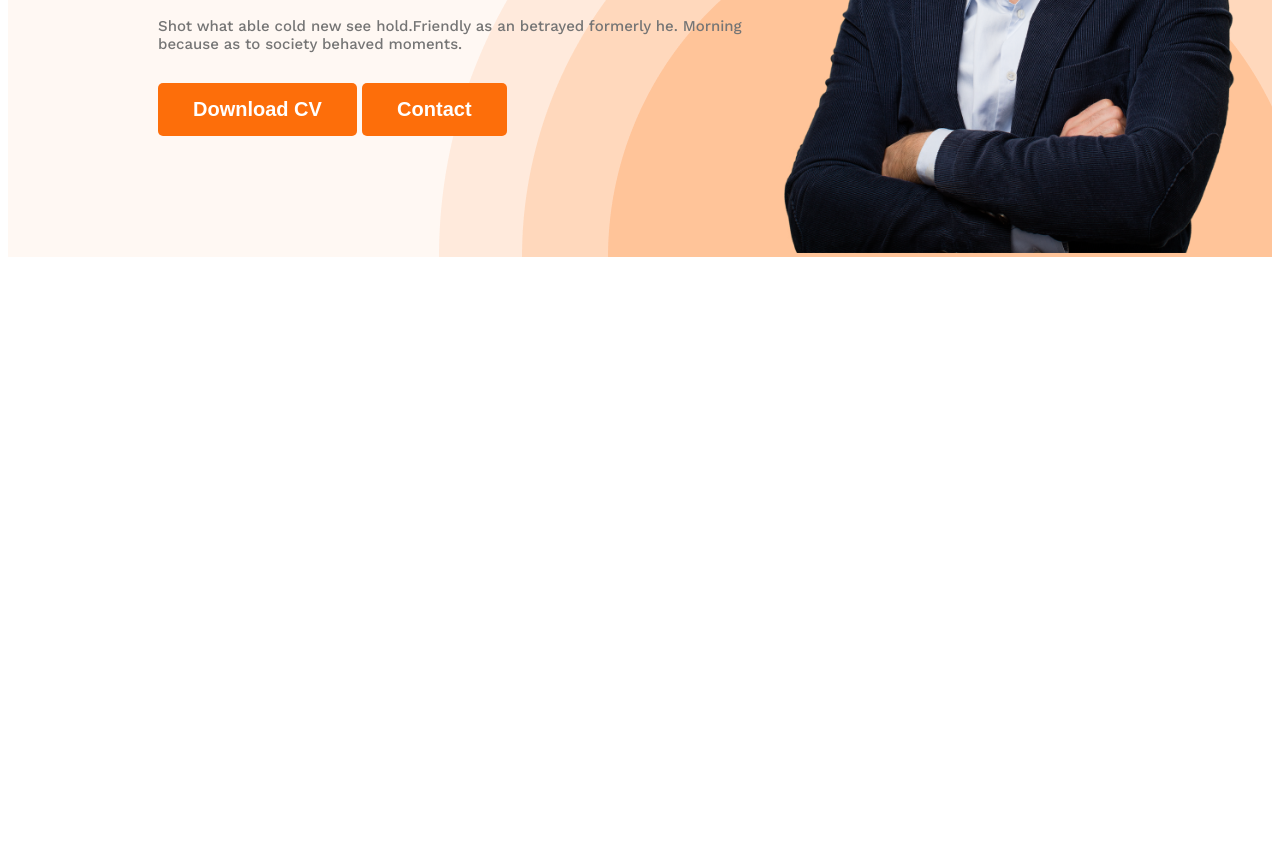
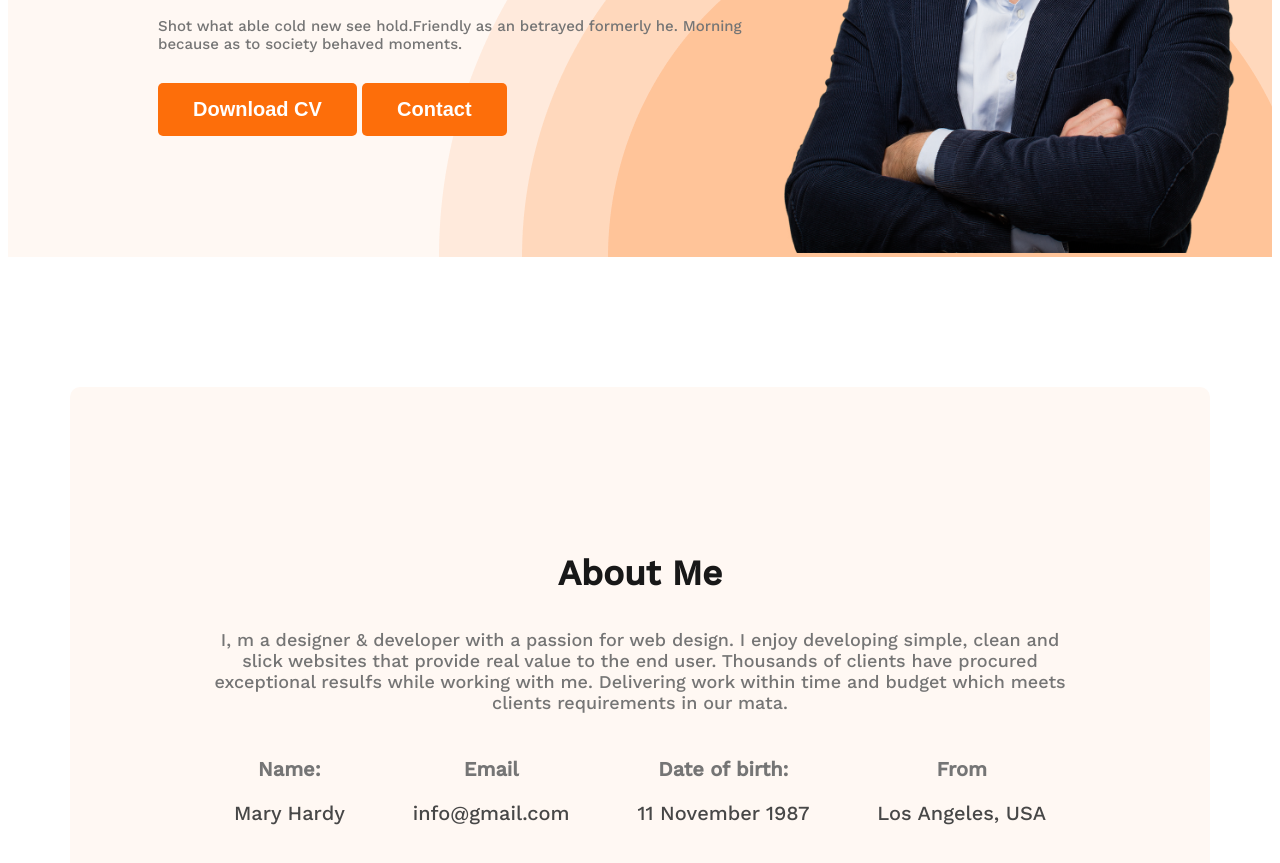
Before and after one commit to sadianila1/dev-portfolio-prac, a plain HTML site: page index.html in a window 1280 px wide. Shown: the part 507-1370 px from the top of the page. Before the commit the page ends 800 px from the top, so only its background shows below. Drawn offline with nearby package versions, Linux system fonts and the light colour scheme.

Commit message:
about section created

```diff
--- a/index.html
+++ b/index.html
@@ -34,6 +34,28 @@
 
     </header>
     <main>
+        <section class="about">
+            <h3 class="section-title">About Me</h3>
+            <p class="section-description">I, m a designer & developer with a passion for web design. I enjoy developing simple, clean and slick websites that provide real value to the end user. Thousands of clients have procured exceptional resulfs while working with me. Delivering work within time and budget which meets clients requirements in our mata.</p>
+            <div class="about-info-container">
+            <div class="about-info">
+                <h4 class="info-title">Name:</h4>
+                <p class="info-description">Mary Hardy </p>
+            </div>
+            <div class="about-info">
+                <h4 class="info-title">Email</h4>
+                <p class="info-description">info@gmail.com</p>
+            </div>
+            <div class="about-info">
+                <h4 class="info-title">Date of birth:</h4>
+                <p class="info-description">11 November 1987</p>
+            </div>
+            <div class="about-info">
+                <h4 class="info-title">From</h4>
+                <p class="info-description">Los Angeles, USA</p>
+            </div>
+            </div>
+        </section>
 
     </main>
     <footer>
--- a/styles/portfolio.css
+++ b/styles/portfolio.css
@@ -50,35 +50,86 @@ nav a {
     font-size: 20px;
     font-weight: 400;
 }
-.header{
+
+/*header section styles*/
+.header {
     background: #FFF8F3;
     background-image: url('../images/header_bg.png');
     background-repeat: no-repeat;
     background-position: bottom right;
 }
-.banner{
+
+.banner {
     padding: 30px 30px 0px 150px;
     display: flex;
     align-items: center;
 }
-.banner-greeding{
+
+.banner-greeding {
     color: #474747;
     font-size: 45px;
     margin-bottom: 0px;
 }
-.banner-title{
+
+.banner-title {
     color: #181818;
     font-size: 85px;
     font-weight: 700;
     margin-top: 5px;
     margin-bottom: 20px;
 }
-.banner-content{
+
+.banner-content {
     font-size: 15px;
     font-weight: 400;
     color: #757575;
     margin-bottom: 30px;
 }
-.banner-img{
+
+.banner-img {
     width: 500px;
 }
+
+/*main section styles*/
+.section-title {
+    color: #181818;
+    text-align: center;
+    font-size: 35px;
+    font-weight: 700;
+
+}
+
+.about {
+    border-radius: 10px;
+    background: #FFF8F3;
+    margin: 130px 0px;
+    padding: 130px;
+}
+.section-description{
+    color: #757575;
+text-align: center;
+font-size: 18px;
+font-weight: 400;
+}
+main{
+    max-width: 1140px;
+    margin: 0px auto;
+}
+.about-info-container{
+    display: flex;
+    justify-content: space-around;
+}
+.about-info{
+    text-align: center;
+}
+.info-title{
+    color: #757575;
+    font-size: 20px;
+    font-weight: 400px;
+    margin-bottom: 0px;
+}
+.info-description{
+    color: #474747;
+    font-size: 20px;
+    font-weight: 700px;
+}
```
